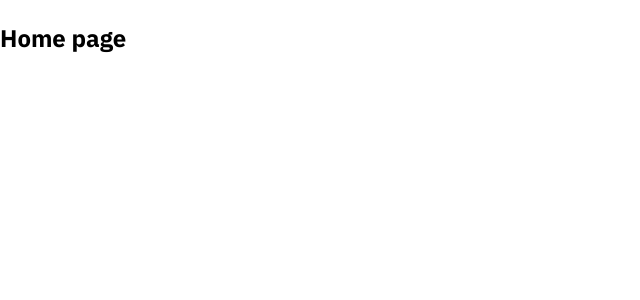
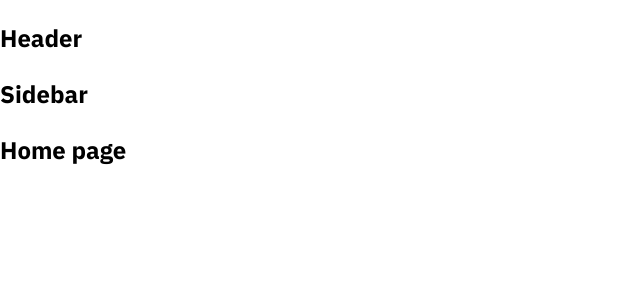
Before and after one commit to tranminhnghia01/tiktok-ui, a React (Create React App) app: page / in a window 1280 px wide. Shown: the top 300 px of the page, without its empty margins (0-640 px from the left). Built offline with nearby package versions, Linux system fonts and the light colour scheme.

Commit message:
Cấu hình Router/Layout cho dự án

```diff
--- a/src/App.js
+++ b/src/App.js
@@ -1,5 +1,8 @@
+import { Fragment } from 'react';
 import { BrowserRouter as Router, Route, Routes } from 'react-router-dom';
 import { publicRoutes } from '~/routes';
+import { DefaultLayout } from '~/components/Layout';
+
 function App() {
   return (
     <Router>
@@ -7,7 +10,23 @@ function App() {
         <Routes>
           {publicRoutes.map((route, index) => {
             const Page = route.component;
-            return <Route key={index} path={route.path} element={<Page />} />;
+            let Layout = DefaultLayout;
+            if (route.layout) {
+              Layout = route.layout;
+            } else if (route.layout === null) {
+              Layout = Fragment;
+            }
+            return (
+              <Route
+                key={index}
+                path={route.path}
+                element={
+                  <Layout>
+                    <Page />
+                  </Layout>
+                }
+              />
+            );
           })}
         </Routes>
       </div>
--- /dev/null
+++ b/src/components/Layout/DefaultLayout/Header/index.js
@@ -0,0 +1,5 @@
+function Header() {
+  return <h2>Header</h2>;
+}
+
+export default Header;
--- /dev/null
+++ b/src/components/Layout/DefaultLayout/Sidebar/index.js
@@ -0,0 +1,5 @@
+function Sidebar() {
+  return <h2>Sidebar</h2>;
+}
+
+export default Sidebar;
--- /dev/null
+++ b/src/components/Layout/DefaultLayout/index.js
@@ -0,0 +1,18 @@
+import Header from './Header';
+import Sidebar from './Sidebar';
+
+function DefaultLayout({ children }) {
+  return (
+    <div>
+      <Header />
+      <div className="container">
+        <div>
+          <Sidebar />
+        </div>
+        <div className="content">{children}</div>
+      </div>
+    </div>
+  );
+}
+
+export default DefaultLayout;
--- /dev/null
+++ b/src/components/Layout/HeaderOnly/Header/index.js
@@ -0,0 +1,5 @@
+function Header() {
+  return <h2>Header</h2>;
+}
+
+export default Header;
--- /dev/null
+++ b/src/components/Layout/HeaderOnly/index.js
@@ -0,0 +1,14 @@
+import Header from './Header';
+
+function DefaultLayout({ children }) {
+  return (
+    <div>
+      <Header />
+      <div className="container">
+        <div className="content">{children}</div>
+      </div>
+    </div>
+  );
+}
+
+export default DefaultLayout;
--- /dev/null
+++ b/src/components/Layout/index.js
@@ -0,0 +1,2 @@
+export { default as DefaultLayout } from './DefaultLayout';
+export { default as HeaderOnly } from './HeaderOnly';
--- /dev/null
+++ b/src/pages/Search/index.js
@@ -0,0 +1,4 @@
+function Search() {
+  return <h2>Search page</h2>;
+}
+export default Search;
--- /dev/null
+++ b/src/pages/Upload/index.js
@@ -0,0 +1,4 @@
+function Upload() {
+  return <h2>Upload page</h2>;
+}
+export default Upload;
```
Also changed, not shown: src/routes/index.js (+7 -0 lines).
